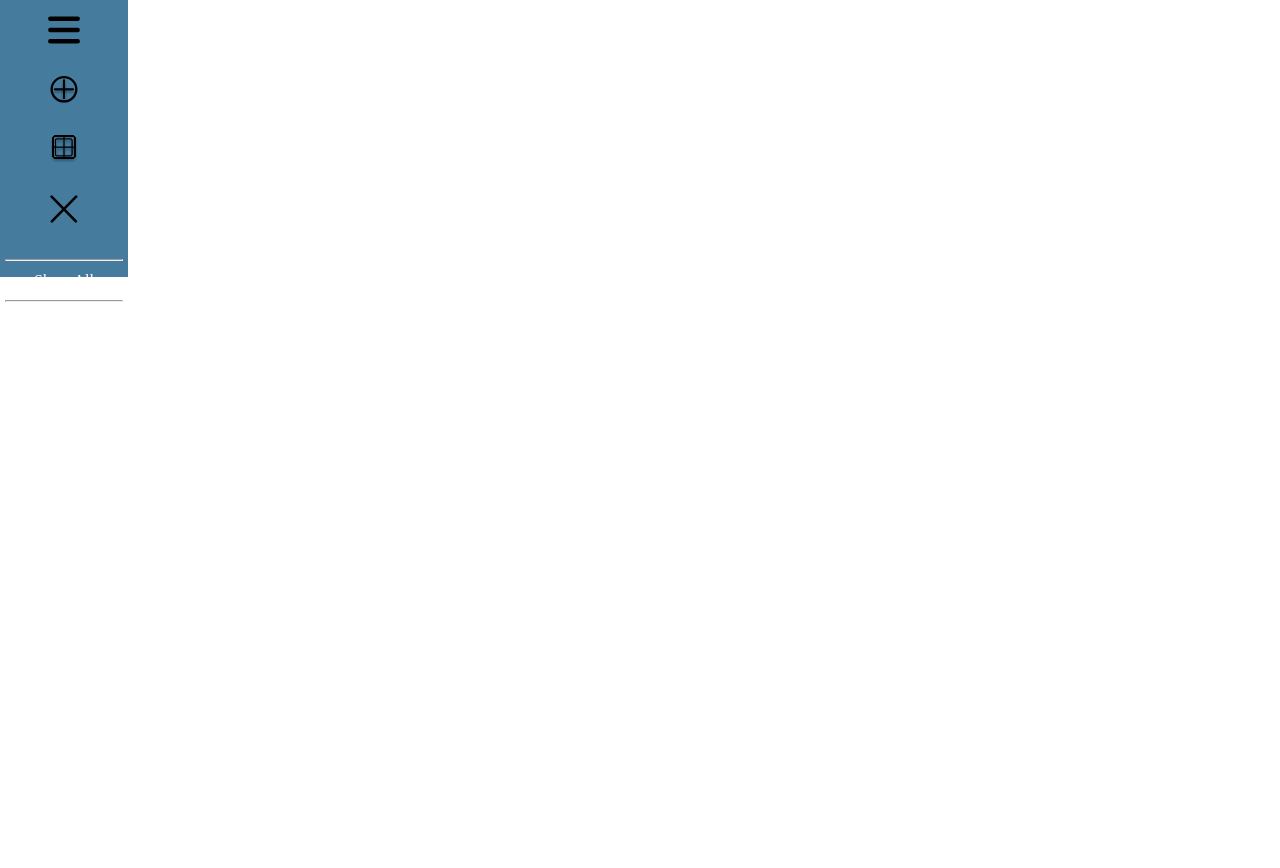
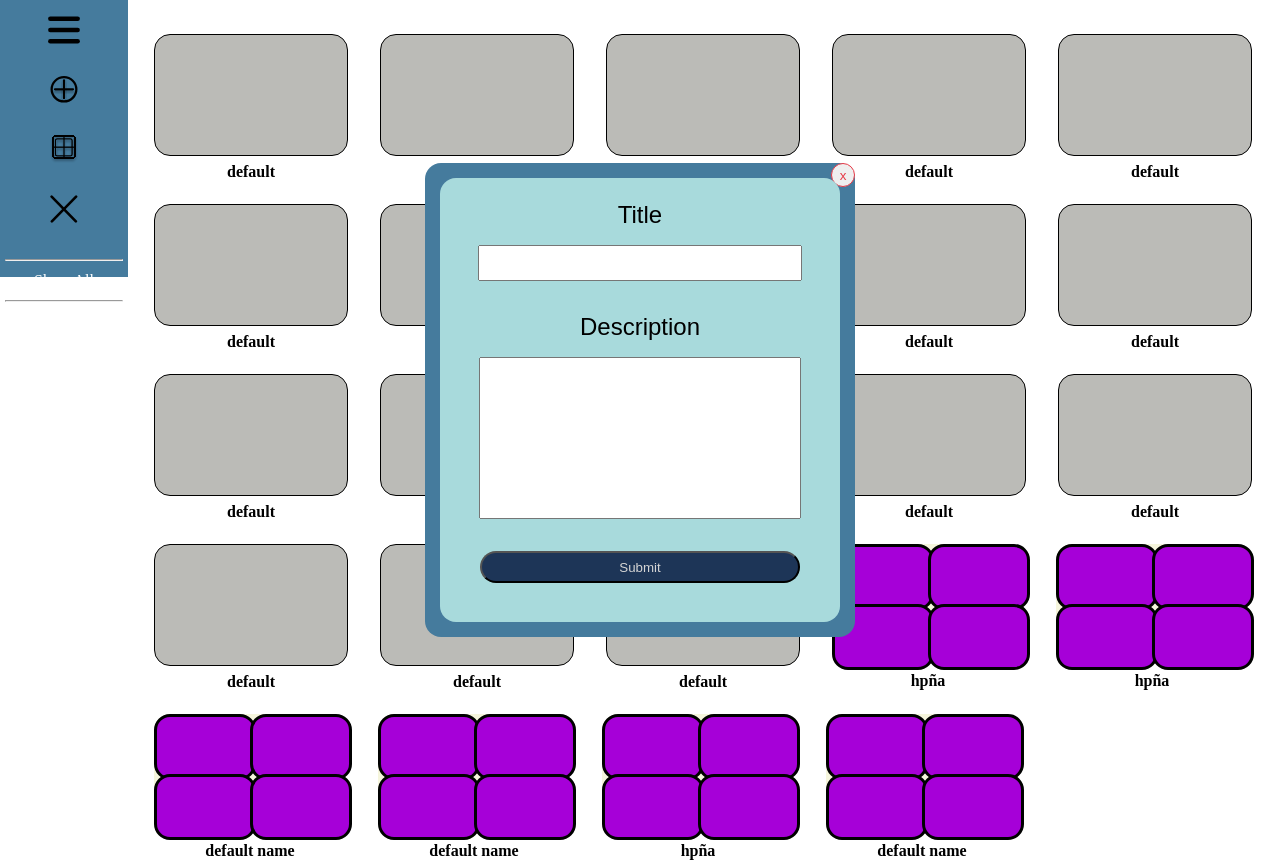
Before and after one commit to TRIYAN-SALAZAR/To-do-List, a React (Vite) app in the folder app-frontend/: page / in a window 1280 px wide. Before the commit the page ends 820 px from the top, so only its background shows below. Built offline with nearby package versions, Linux system fonts and the light colour scheme.

Commit message:
se hizo bomnito el formulario de crear tareas mas otros cambios pequeños

```diff
--- a/app-frontend/src/components/Collections.jsx
+++ b/app-frontend/src/components/Collections.jsx
@@ -9,7 +9,7 @@ export default function Collection({title}) {
             <div className='relleno'></div>
             <div className='relleno'></div>
             <div className='relleno'></div>
-            <h5>{title}</h5>
+            <h5>{title ? title : 'default name' }</h5>
             <BtnEliminar />
         </section>
     )
--- /dev/null
+++ b/app-frontend/src/components/ShowTask.jsx
@@ -0,0 +1,3 @@
+export default function ShowTask() {
+
+}
--- a/app-frontend/src/components/nav-bar.jsx
+++ b/app-frontend/src/components/nav-bar.jsx
@@ -1,10 +1,11 @@
-import '../css/nav-Bar.css';
+import { useState } from 'react';
 
 import burguerIcon from '../assets/icons/burguer.svg';
 import createTaskIcon from '../assets/icons/Create_Task.svg';
 import createCollectionIcon from '../assets/icons/Create_Collection.svg';
 import deleteTasksOrCollectionsIcons from '../assets/icons/delete_tasks_or_collections.svg';
 
+import '../css/nav-Bar.css';
 
 export default function NavBar() {
     return (
@@ -18,13 +19,14 @@ export default function NavBar() {
             <section id='collections'>
                 <DefaultRenderAll />
                 <CollectionsForNav />
-
             </section>
         </nav>
     )
 }
 
 function CollectionsForNav() {
+    const [collection, setCollection] = useState(0);
+
     return (
         <>
             <hr/>
--- a/app-frontend/src/css/CreateTaskForm.css
+++ b/app-frontend/src/css/CreateTaskForm.css
@@ -5,9 +5,9 @@ section.CreateTaskForm {
     transform: translate(-50%, -50%);
 
     width: 25rem;
-    height: 25rem;
+    height: max-content;
 
-    background-color: red;
+    background-color: var(--azul-chido);
 
     display: flex;
     flex-direction: column;
@@ -17,11 +17,14 @@ section.CreateTaskForm {
     border-radius: 1rem;
     padding: 15px;
 
-    visibility: hidden;
+    visibility: visible;
 
 }
 
 section.CreateTaskForm form {
+
+    height: 100%;
+
     display: flex;
     flex-direction: column;
 
@@ -31,11 +34,75 @@ section.CreateTaskForm form {
     width: 100%;
     align-items: center;
 
-    background-color: white;
+    background-color: var(--azul-resalta);
 
     border-radius: 1rem;
 
     z-index: 10;
     position: relative;
 
+    & label {
+        font-size: 1.5rem;
+        font-family: 'Nunito', sans-serif;
+
+        margin-top: .5rem;
+    }
+
+
+
+    & input {
+        width: 80%;
+        height: 2rem;
+
+        margin-top: 1rem;
+        margin-bottom: 1.5rem;
+    }
+
+    & input[type=text] {
+        cursor: text;
+    }
+
+    & textarea {
+        min-width: 80%;
+        max-width: 80%;
+        height: 10rem;
+
+        margin-top: 1rem;
+        margin-bottom: 1rem;
+
+        resize: none;
+    }
+
+    & input[type=submit] {
+        margin-top: 1rem;
+
+        border-radius: 1rem;
+        background-color: var(--negro-complementario);
+
+        color: rgb(212, 212, 212);
+    }
+
+    & input[type=submit]:hover {
+        background-color: var(--azul-chido);
+        color: white;
+    }
+
 }
+
+.cancelCreateTask {
+    position: absolute;
+    top: 0;
+    right: 0rem;
+
+    width: 1.5rem;
+    height: 1.5rem;
+    border: 1px solid var(--rojo-chido);
+    border-radius: 1rem;
+
+    color: var(--rojo-chido);
+}
+
+.cancelCreateTask:hover {
+    background-color: var(--rojo-chido);
+    color: white;
+}
--- a/app-frontend/src/forms/CreateTaskForm.jsx
+++ b/app-frontend/src/forms/CreateTaskForm.jsx
@@ -8,10 +8,11 @@ export default function CreateTask() {
                 <input type="text" name="Title"/>
 
                 <label htmlFor="Description Task">Description</label>
-                <input type="text" name="Description Task" id="Description Task" />
+                <textarea name="Description Task" id="Description Task" cols="30" rows="10"></textarea>
 
                 <input type="submit" />
             </form>
+            <input type="button" value='x' className="cancelCreateTask"/>
         </section>
     );
 }
--- a/app-frontend/src/pages/renderAll.jsx
+++ b/app-frontend/src/pages/renderAll.jsx
@@ -23,7 +23,24 @@ export default function RenderAll() {
 function RenderTasks() {
   return (
     <>
-
+      <Tasks />
+      <Tasks />
+      <Tasks />
+      <Tasks />
+      <Tasks />
+      <Tasks />
+      <Tasks />
+      <Tasks />
+      <Tasks />
+      <Tasks />
+      <Tasks />
+      <Tasks />
+      <Tasks />
+      <Tasks />
+      <Tasks />
+      <Tasks />
+      <Tasks />
+      <Tasks />
     </>
   );
 }
@@ -31,7 +48,12 @@ function RenderTasks() {
 function RenderCollections() {
   return (
     <>
-
+      <Collection title={'hpña'}/>
+      <Collection title={'hpña'}/>
+      <Collection />
+      <Collection />
+      <Collection title={'hpña'}/>
+      <Collection />
     </>
   )
 }
```
